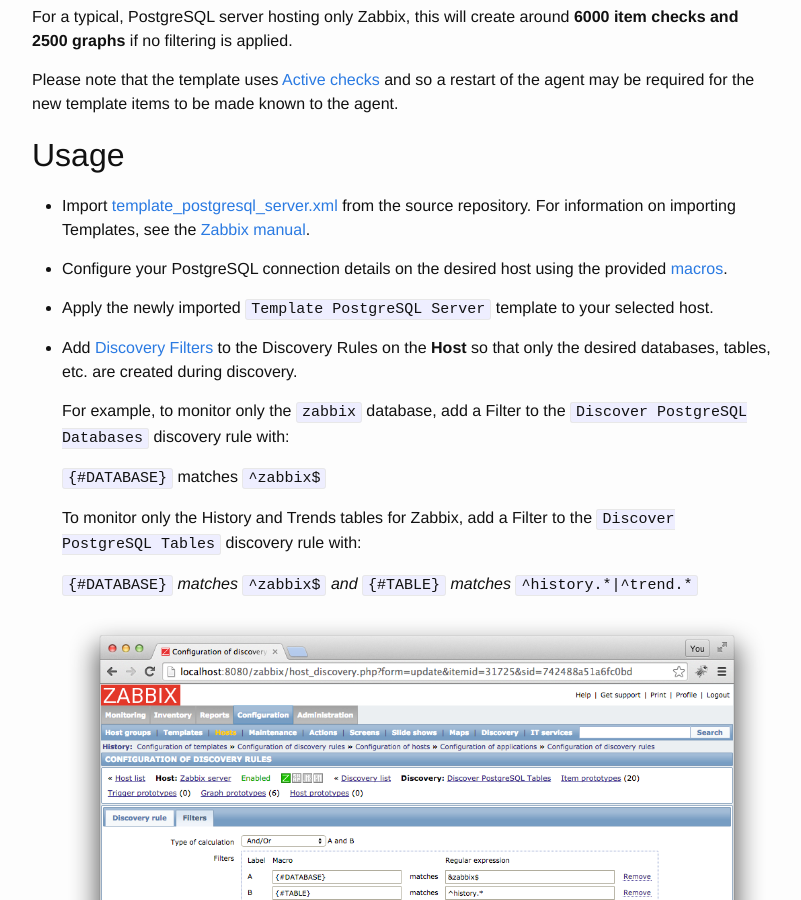
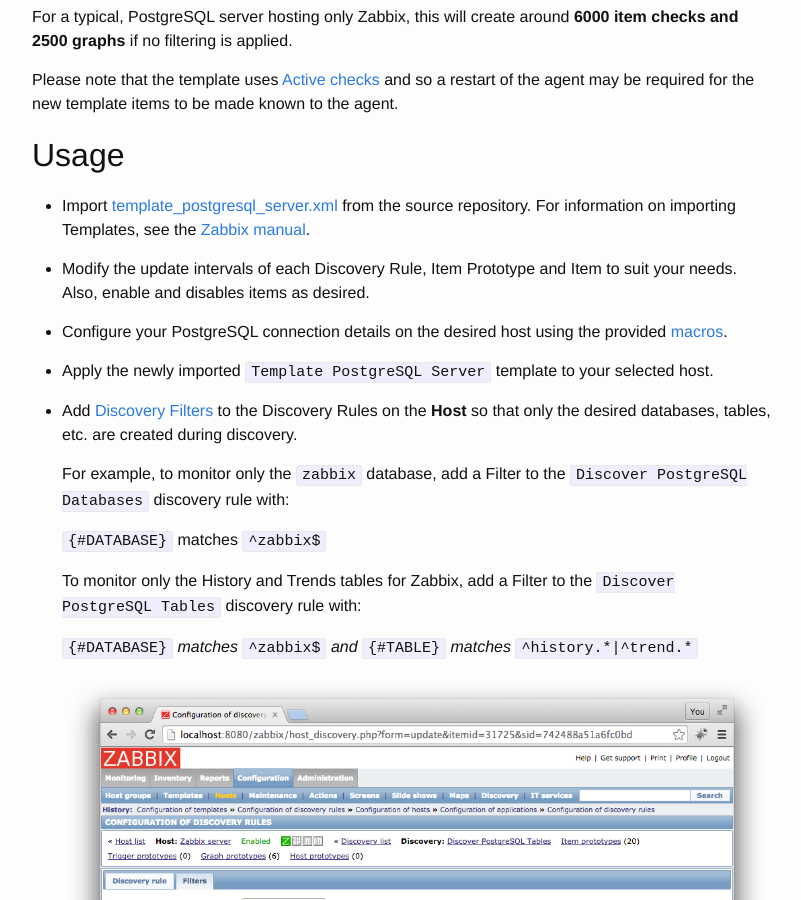
Before and after one commit to zabbix-tools/libzbxpgsql, a Jekyll site: the page built from _docs/template.md, in a window 1280 px wide and 900 px high, scrolled down 374 px. Shown: the whole window, without its empty margins (238-1039 px from the left). Built offline with Jekyll 4.4.1, drawn with Linux system fonts in a browser that asks for light colours.

Commit message:
Added note to template install to modify defaults

```diff
--- a/_docs/template.md
+++ b/_docs/template.md
@@ -31,6 +31,9 @@ made known to the agent.
 
 * Import [template_postgresql_server.xml](https://raw.githubusercontent.com/cavaliercoder/libzbxpgsql/master/template_postgresql_server.xml)
   from the source repository. For information on importing Templates, see the [Zabbix manual](https://www.zabbix.com/documentation/2.4/manual/xml_export_import).
+
+* Modify the update intervals of each Discovery Rule, Item Prototype and Item
+  to suit your needs. Also, enable and disables items as desired.
 
 * Configure your PostgreSQL connection details on the desired host using the
   provided [macros](#macros).
```
